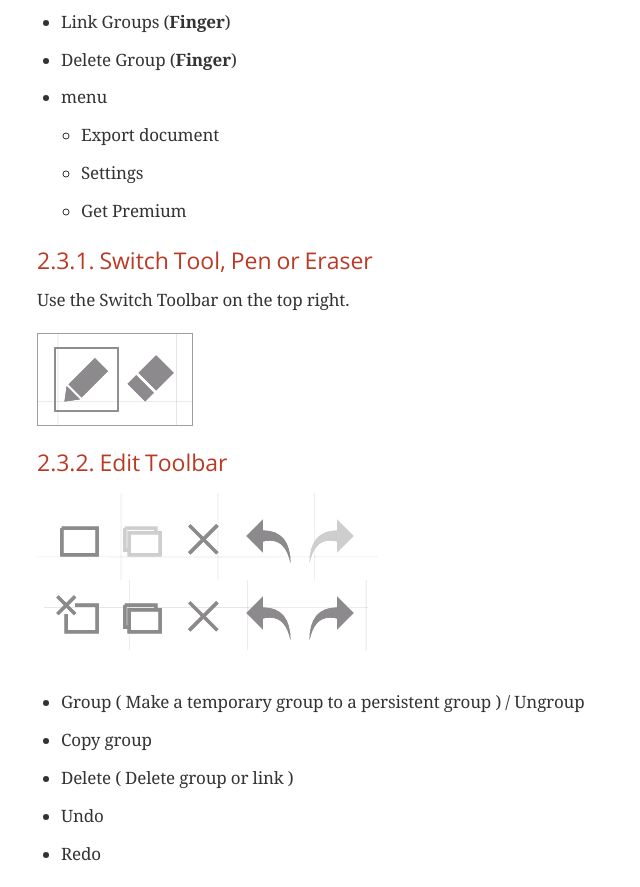
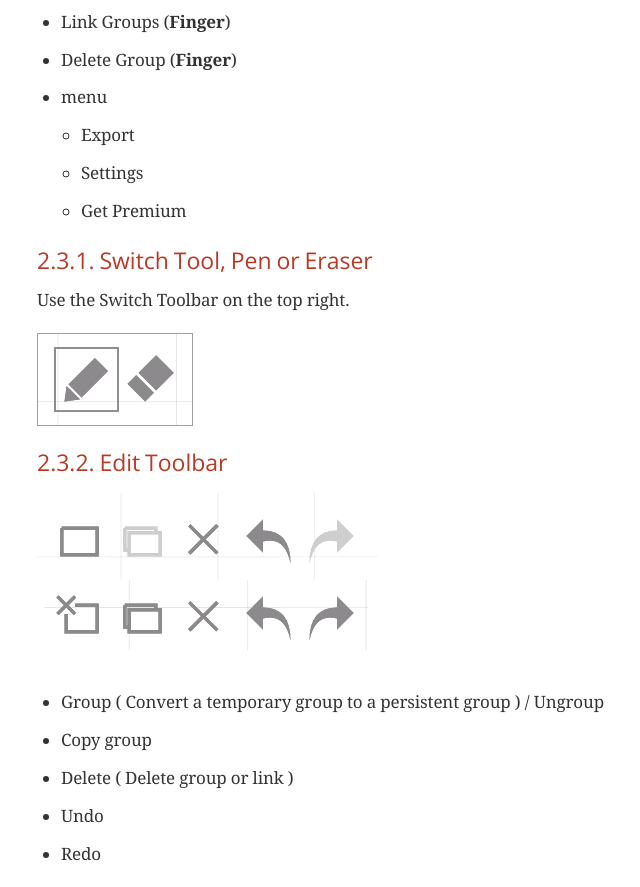
Before and after one commit to mindboard/graph-paper-docs, a plain HTML site: page index.html in a window 1280 px wide. Shown: the part 3904-4791 px from the top of the page, without its empty margins (298-938 px from the left). Drawn offline with nearby package versions, Linux system fonts and the light colour scheme; a web font is replaced by a local one.

Commit message:
Update html and pdf.

```diff
--- a/index.html
+++ b/index.html
@@ -774,7 +774,7 @@ And also your feedback will be much appreciated.</p>
 <div class="ulist">
 <ul>
 <li>
-<p>Export document</p>
+<p>Export</p>
 </li>
 <li>
 <p>Settings</p>
@@ -808,7 +808,7 @@ And also your feedback will be much appreciated.</p>
 <div class="ulist">
 <ul>
 <li>
-<p>Group ( Make a temporary group to a persistent group ) / Ungroup</p>
+<p>Group ( Convert a temporary group to a persistent group ) / Ungroup</p>
 </li>
 <li>
 <p>Copy group</p>
```
Also changed, not shown: 1 other file.
